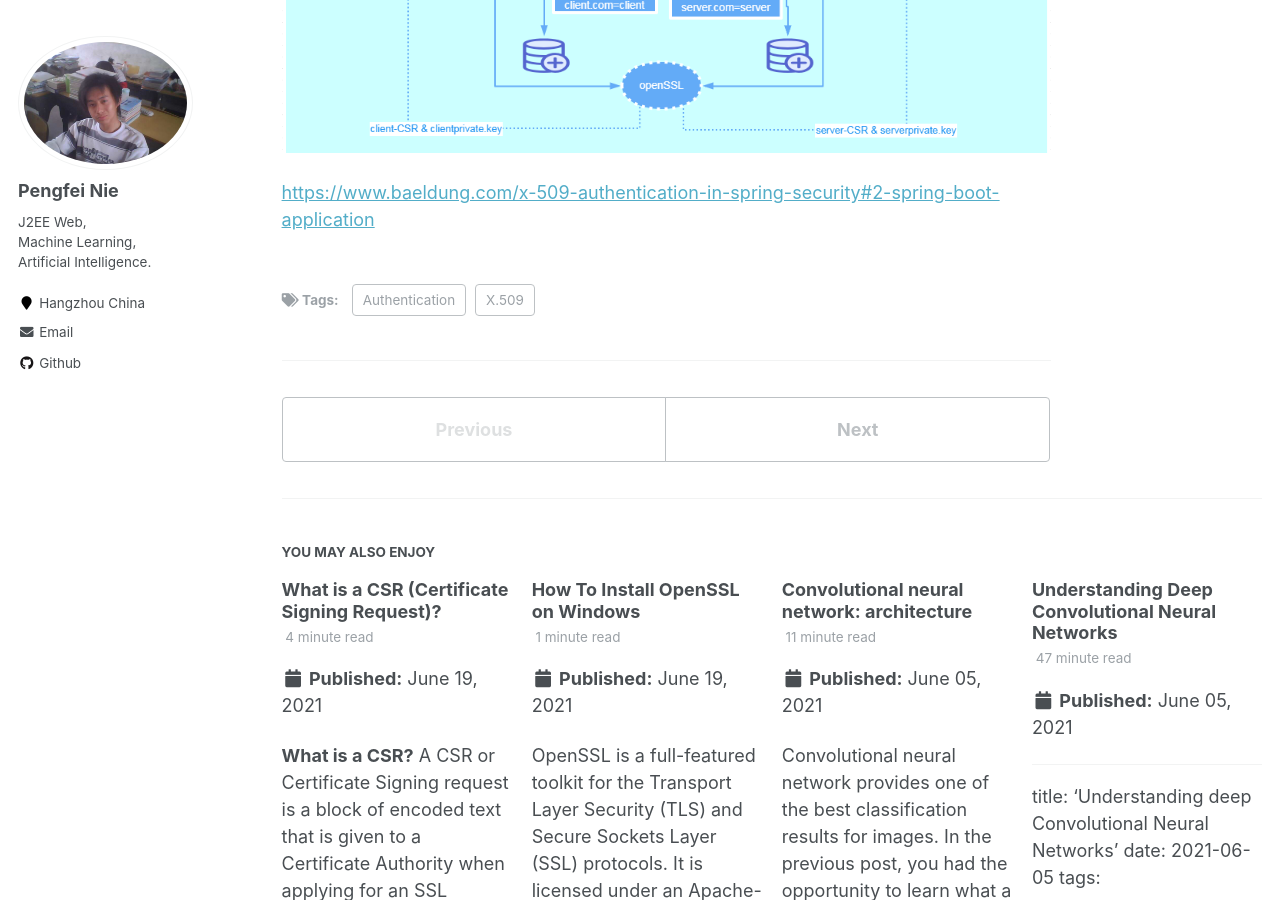
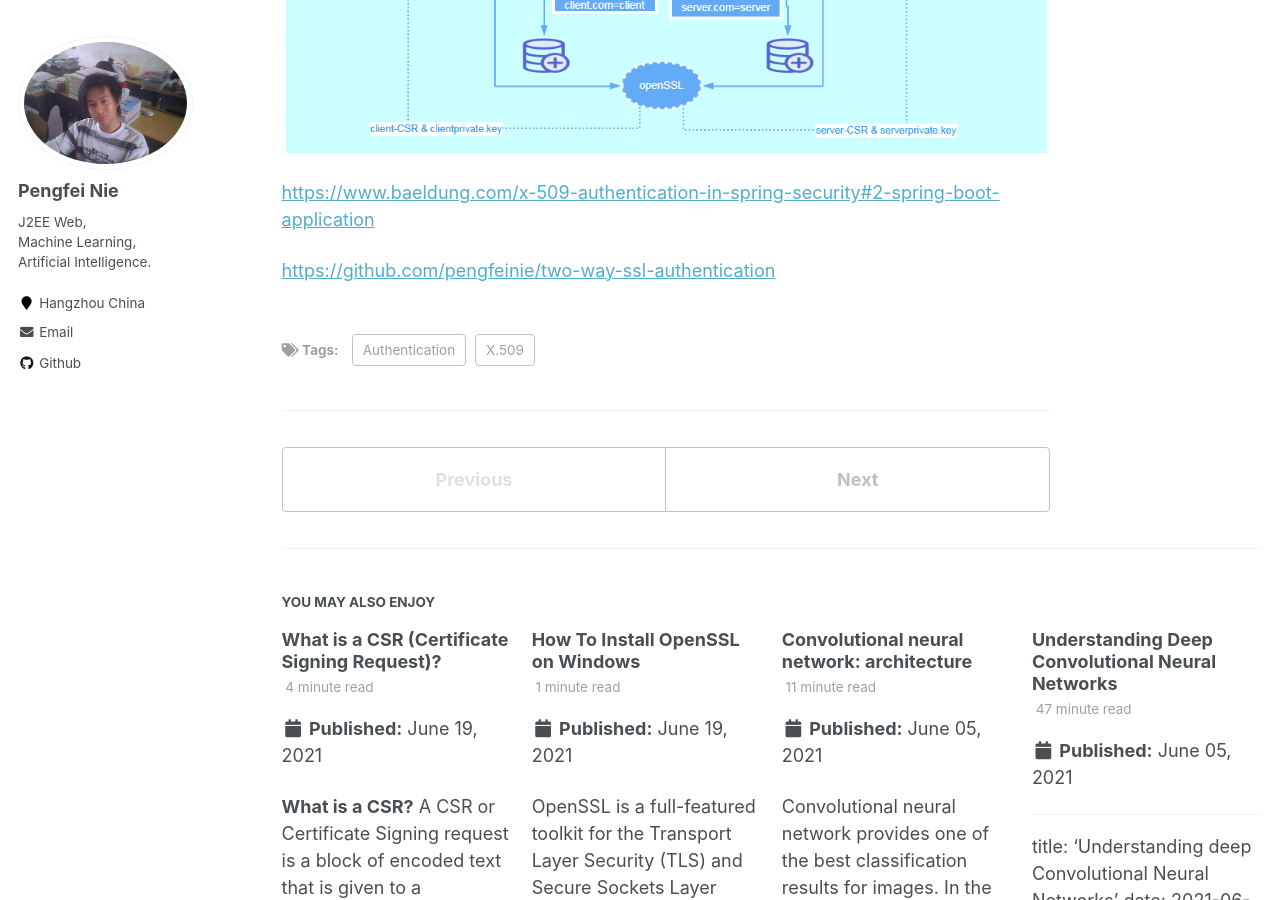
Before and after one commit to pengfeinie/pengfeinie.github.io, a Jekyll site: the page built from _posts/2012-08-14-two-way-SSL-authentication.md, in a window 1280 px wide and 900 px high, scrolled down 14581 px. Built offline with Jekyll 4.4.1, drawn with Linux system fonts in a browser that asks for light colours; some of the changed lines change nothing that is shown.

Commit message:
source code

```diff
--- a/_posts/2012-08-14-two-way-SSL-authentication.md
+++ b/_posts/2012-08-14-two-way-SSL-authentication.md
@@ -241,3 +241,5 @@ An overview of all possible authorization options can be found in the *[official
 ![image-20210806171015856](../images/image-20210806171015856.png)
 
 [https://www.baeldung.com/x-509-authentication-in-spring-security#2-spring-boot-application](https://www.baeldung.com/x-509-authentication-in-spring-security#2-spring-boot-application)
+
+[https://github.com/pengfeinie/two-way-ssl-authentication](https://github.com/pengfeinie/two-way-ssl-authentication)
```
